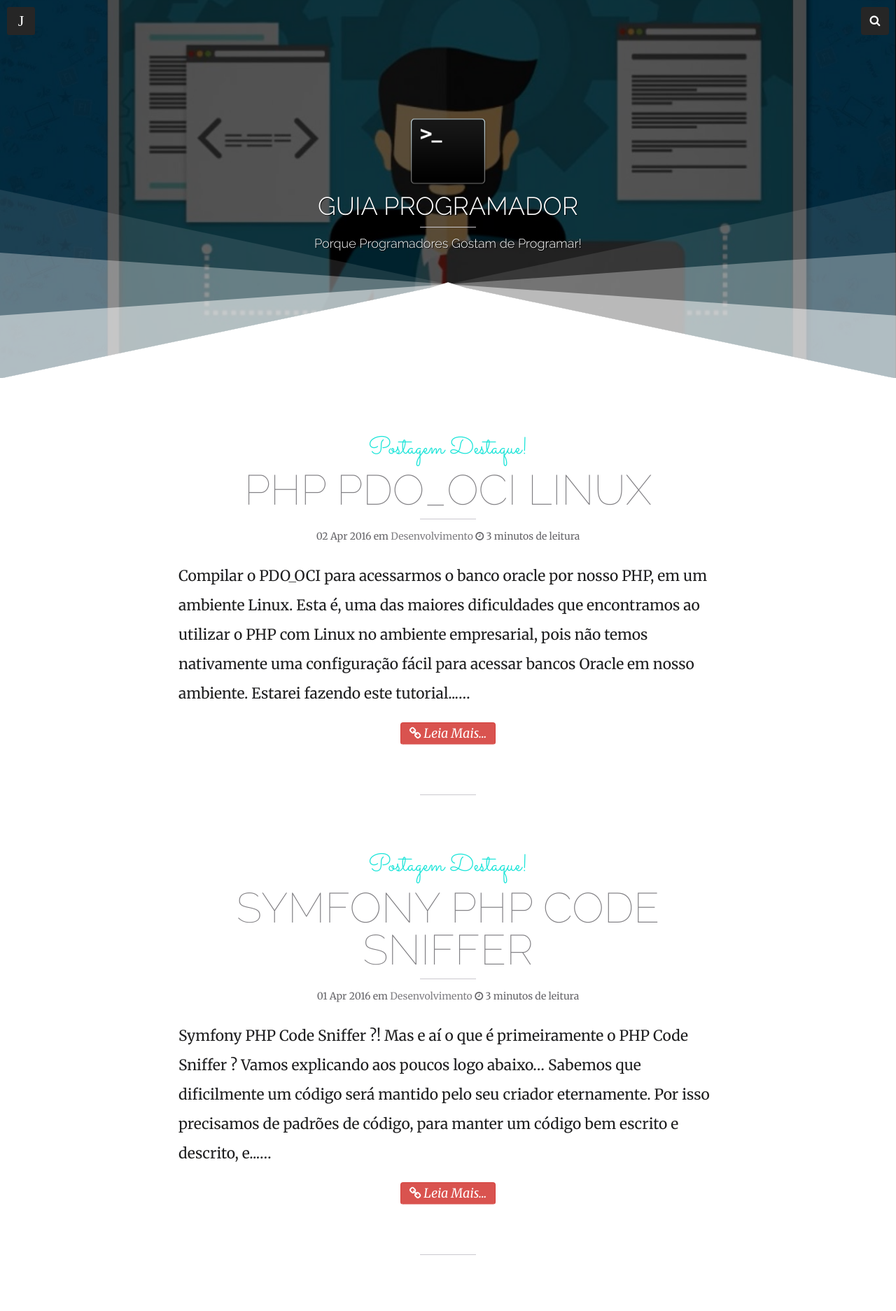
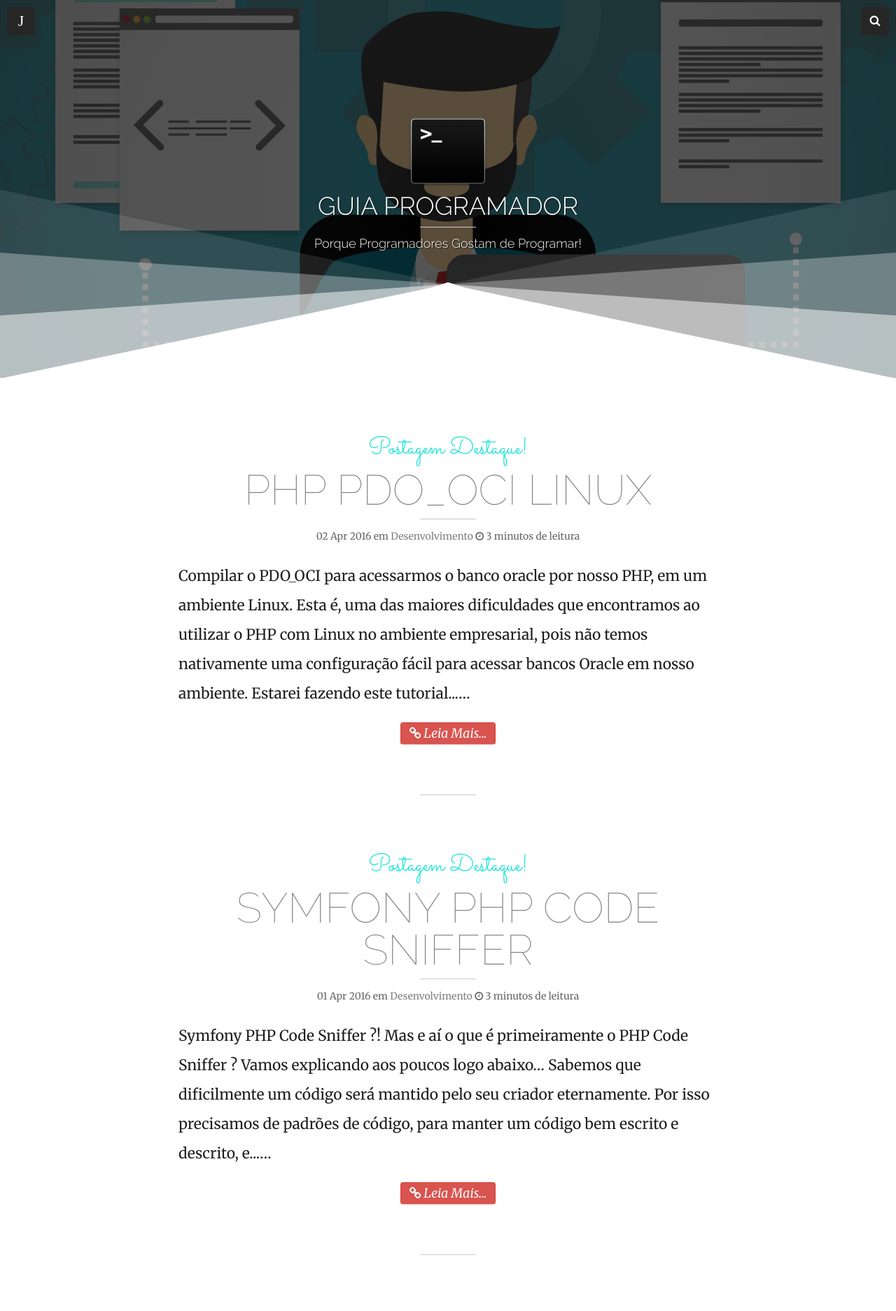
Before and after one commit to jhoemrs/old_theme, a Jekyll site: the page built from index.html, in a window 1280 px wide. Shown: the top 1873 px of the page at 70% size. Built offline with Jekyll 4.4.1, drawn with Linux system fonts in a browser that asks for light colours; nearby versions of some CDN libraries; the list of posts is cut into pages by our own code.

Commit message:
Ajuste Imagem.

```diff
--- a/_config.yml
+++ b/_config.yml
@@ -3,7 +3,7 @@
 logo:             minhaLogo.png
 disqus_shortname: jhoemrs
 # Assign a default image for your site's header and footer
-default_bg:       geekdefault3.jpg
+default_bg:       geekdefault.svg
 search:           true
 share:            true
 # Read Time is a calculator tp provide post read-time based on word count. Usage is recommended.
```
Also changed, not shown: images/geekdefault.svg (added).
